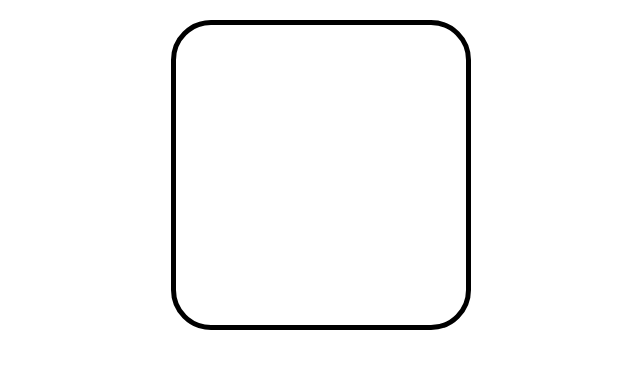
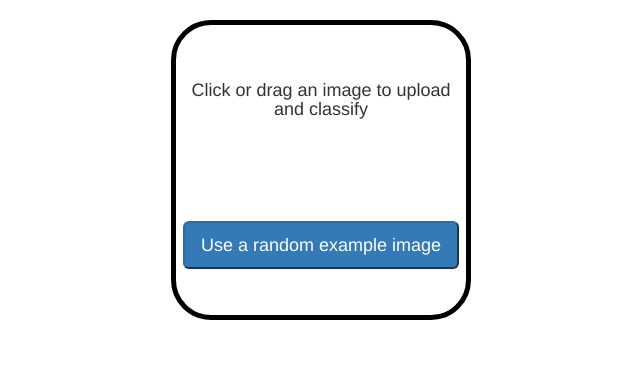
Before and after one commit to drudd/whatsinmypics, a Flask app: page / in a window 1280 px wide. Shown: the top 369 px of the page, without its empty margins (319-959 px from the left). Run offline with Flask 2, Linux system fonts and the light colour scheme; parts of the project's set-up code (start-up, migrations or seed data) failed here and were passed over; some libraries are stand-ins or nearby versions.

Commit message:
Make instructions for upload image

```diff
--- a/taggr/static/css/custom.css
+++ b/taggr/static/css/custom.css
@@ -24,5 +24,5 @@
 .dz-file-preview { width: 300px; min-height: 300px; }
 .dz-drag-hover { border: 5px solid #ccc; }
 
-.dz-message { width:300px; min-height: 300px; }
+.dz-message { width:290px; min-height: 290px; display: flex; align-items: center; flex-direction: column; justify-content: space-around;}
 /* .dz-preview { width:300px; min-height: 300px; margin: 20px auto;} */
--- a/taggr/templates/index.html
+++ b/taggr/templates/index.html
@@ -2,12 +2,12 @@
 {% block content %}
 <header class="marquee">
 <div class="container-fluid" name="photo-container">
-<!--	<div class="photo-slide dropzone-previews"> -->
-<!--	<div class="photo-slide"> -->
 		<form id="drop" class="dropzone previews-container" action="/classify">
-			<div class="dz-message"></div>
+			<div class="dz-message text-center">
+				<h4>Click or drag an image to upload and classify</h4>
+				<button class="btn-primary btn-lg" onclick="return false;">Use a random example image</button>
+			</div>
 		</form>
-<!--	</div> -->
 </div>
 </header>
 {% endblock %}
```
